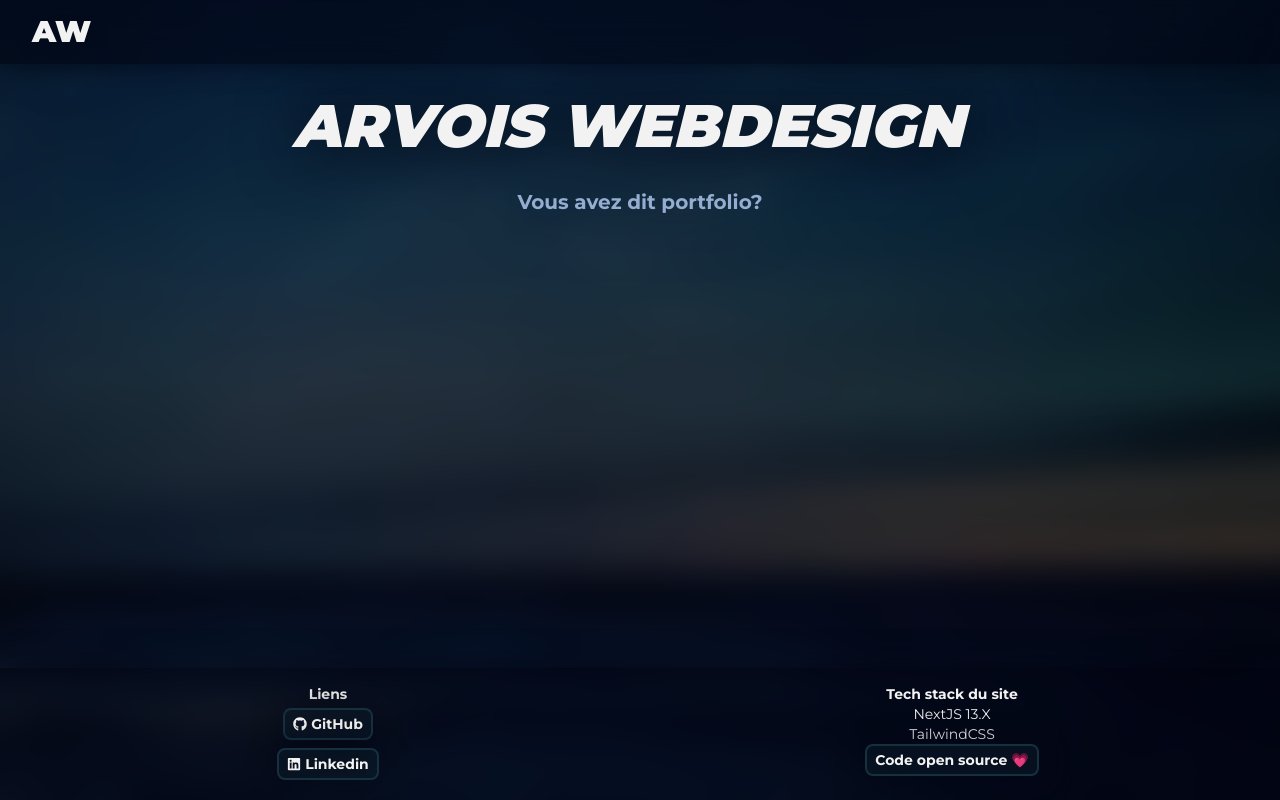
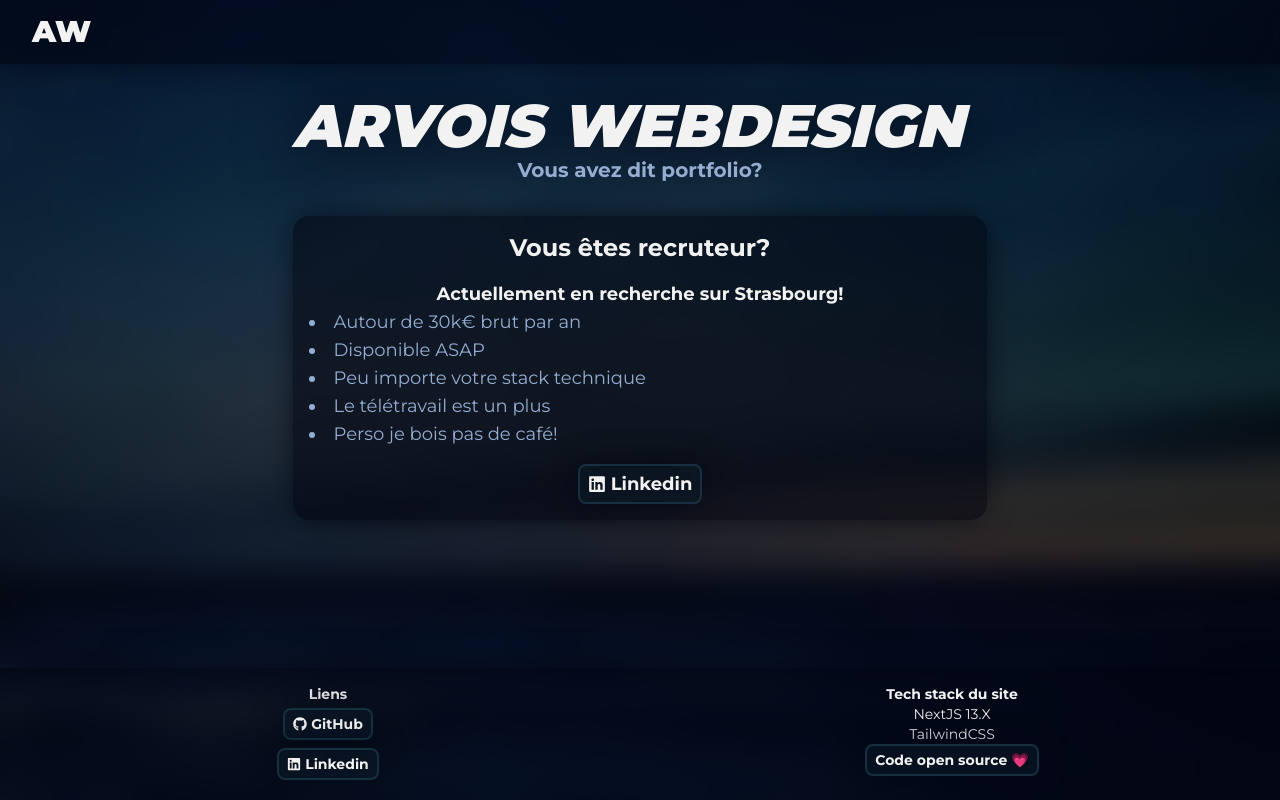
Before and after one commit to ArvoisWebDesign/arvoiswebdesign, a Next.js app: page / in a window 1280 px wide. Built offline with nearby package versions, Linux system fonts and the light colour scheme.

Commit message:
Added a production entry and a lfj island

```diff
--- /dev/null
+++ b/app/(components)/lookingForJob.tsx
@@ -0,0 +1,32 @@
+import Link from "next/link"
+import { FaLinkedin } from "react-icons/fa"
+
+export default function LookingForJob() {
+    return (
+        <div className="rounded-2xl p-4 flex flex-col gap-4
+            bg-aw-dark bg-opacity-50 shadow-aw-dark-8">
+            <h2 className="font-bold text-2xl text-center">Vous êtes recruteur?</h2>
+
+            <div>
+                <p className="font-bold text-center">Actuellement en recherche sur Strasbourg!</p>
+                <ul className="text-muted-foreground list-disc list-inside">
+                    <li>Autour de 30k€ brut par an</li>
+                    <li>Disponible ASAP</li>
+                    <li>Peu importe votre stack technique</li>
+                    <li>Le télétravail est un plus</li>
+                    <li>Perso je bois pas de café!</li>
+                </ul>
+            </div>
+
+            <Link
+                href="https://www.linkedin.com/in/lucas-arvois/"
+                target="_blank"
+                className="font-bold text-center flex flex-row
+                    w-fit mx-auto px-2 py-1 items-center align-middle
+                    rounded-lg border-2 border-aw-greyblue drop-shadow-aw-dark-4
+                    bg-aw-greyblue bg-opacity-25 hover:bg-opacity-100">
+                <FaLinkedin />&nbsp;Linkedin
+            </Link>
+        </div>
+    )
+}
--- a/app/contact/page.tsx
+++ b/app/contact/page.tsx
@@ -1,29 +1,17 @@
-import { FaLinkedin } from "react-icons/fa"
 import Mail from "./(components)/mail"
-import Link from "next/link"
+import LookingForJob from "app/(components)/lookingForJob"
 
 export default function Contact() {
     return (
         <>
             <h1 className="mb-8 font-black text-3xl">Contact</h1>
 
-            <div className="flex flex-row flex-wrap gap-8">
-                <div className="rounded-2xl w-fit p-4 bg-aw-dark bg-opacity-50 shadow-aw-dark-8">
+            <div className="flex flex-row flex-wrap gap-8 justify-center">
+                <LookingForJob />
+
+                <div className="rounded-2xl h-fit p-4 text-center bg-aw-dark bg-opacity-50 shadow-aw-dark-8">
                     <h2 className="font-bold text-2xl mb-4">Un projet de site web?</h2>
                     <Mail />
-                </div>
-
-                <div className="rounded-2xl w-fit p-4 bg-aw-dark bg-opacity-50 shadow-aw-dark-8">
-                    <h2 className="font-bold text-2xl mb-4">Une offre d'emploi?</h2>
-                    <Link
-                        href="https://www.linkedin.com/in/lucas-arvois/"
-                        target="_blank"
-                        className="font-bold flex flex-row
-                            w-fit px-2 py-1 items-center align-middle
-                            rounded-lg border-2 border-aw-greyblue drop-shadow-aw-dark-4
-                            bg-aw-greyblue bg-opacity-25 hover:bg-opacity-100">
-                        <FaLinkedin />&nbsp;Linkedin
-                    </Link>
                 </div>
             </div>
         </>
--- a/app/cv/page.tsx
+++ b/app/cv/page.tsx
@@ -84,7 +84,7 @@ export default function Cv() {
                             <Tooltip>
                                 <TooltipTrigger><FaQuestionCircle /></TooltipTrigger>
                                 <TooltipContent>
-                                    <p>Comme le niveau de rareté dans les jeux :</p>
+                                    <p>Comme le niveau de rareté dans les jeux</p>
                                     <p className="text-center">
                                         <BsFillSquareFill className="text-orange-500 inline"/>
                                         &nbsp;<FaGreaterThan className="inline" />&nbsp;
--- a/app/layout.tsx
+++ b/app/layout.tsx
@@ -59,7 +59,7 @@ export default function RootLayout({ children } : { children: React.ReactNode })
                 grid grid-rows-[auto_min-content_repeat(999,_0px)] min-h-screen">
                 <Header />
 
-                <main className="p-8 mt-16 md:w-fit md:mx-auto">
+                <main className="p-8 mt-16 w-fit mx-auto">
                     {children}
                 </main>
 
--- a/app/page.tsx
+++ b/app/page.tsx
@@ -1,8 +1,14 @@
+import LookingForJob from "./(components)/lookingForJob";
+
 export default function Home() {
     return (
-        <div className="text-center drop-shadow-aw-dark-8">
-            <h1 className="font-black text-4xl md:text-5xl lg:text-6xl italic leading-8xl mb-8">ARVOIS WEBDESIGN</h1>
-            <h2 className="font-bold text-xl text-muted-foreground">Vous avez dit portfolio?</h2>
-        </div>
+        <>
+            <div className="text-center drop-shadow-aw-dark-8 mb-8">
+                <h1 className="font-black text-4xl md:text-5xl lg:text-6xl italic leading-8xl">ARVOIS WEBDESIGN</h1>
+                <h2 className="font-bold text-xl text-muted-foreground">Vous avez dit portfolio?</h2>
+            </div>
+
+            <LookingForJob />
+        </>
     )
 }
--- a/app/productions/(data)/productions.ts
+++ b/app/productions/(data)/productions.ts
@@ -87,6 +87,29 @@ export const productions:Production[] = [
         ]
     },
     {
+        key: "portfolio",
+        name: "Portfolio",
+        href: "https://arvoiswebdesign.vercel.app",
+        github: "https://github.com/ArvoisWebDesign/arvoiswebdesign",
+        description: "Site regroupant mes réalisations, un description de leur stack technique, mon cv, etc...",
+        previewImg: {
+            src: "/productions/arvoiswebdesign-cv.JPG",
+            alt: "Portfolio preview"
+        },
+        mobileImg: {
+            src: "/productions/arvoiswebdesign-cv-mobile.JPG",
+            alt: "Portfolio responsive preview"
+        },
+        tags: [
+            tags.nextjs13app,
+            tags.tailwindcss,
+            tags.typescript,
+            tags.turbopack,
+            tags.verceldeploy,
+            tags.github
+        ]
+    },
+    {
         key: "awmm",
         name: "AW Mouse Management",
         href: "https://aw-mouse-management.azurewebsites.net",
```
Also changed, not shown: public/productions/arvoiswebdesign-cv-mobile.JPG (added), public/productions/arvoiswebdesign-cv.JPG (added).
